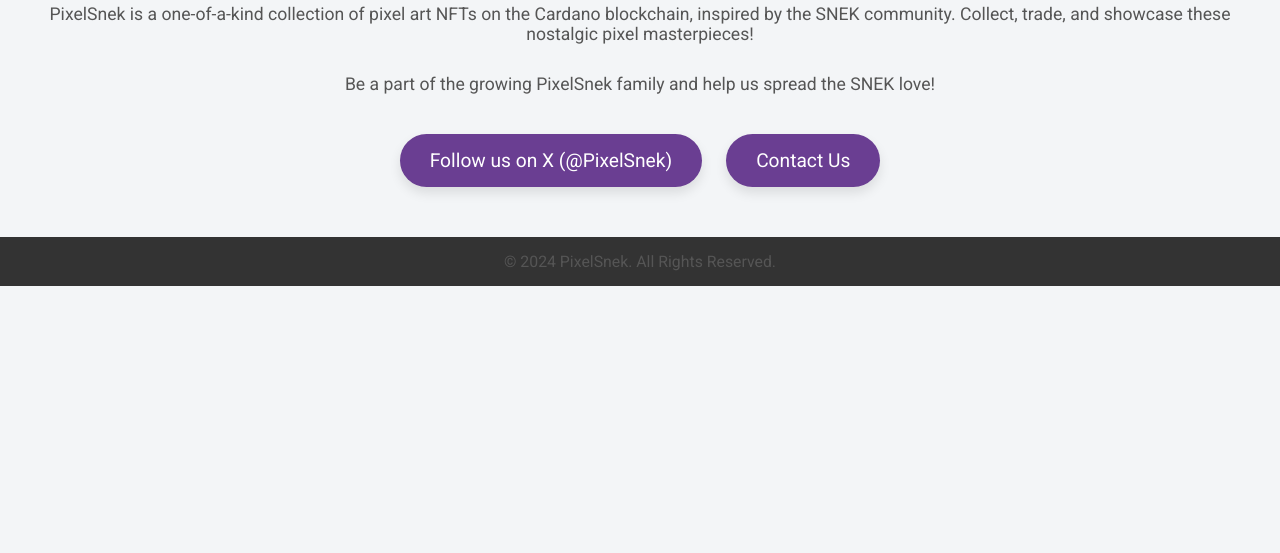
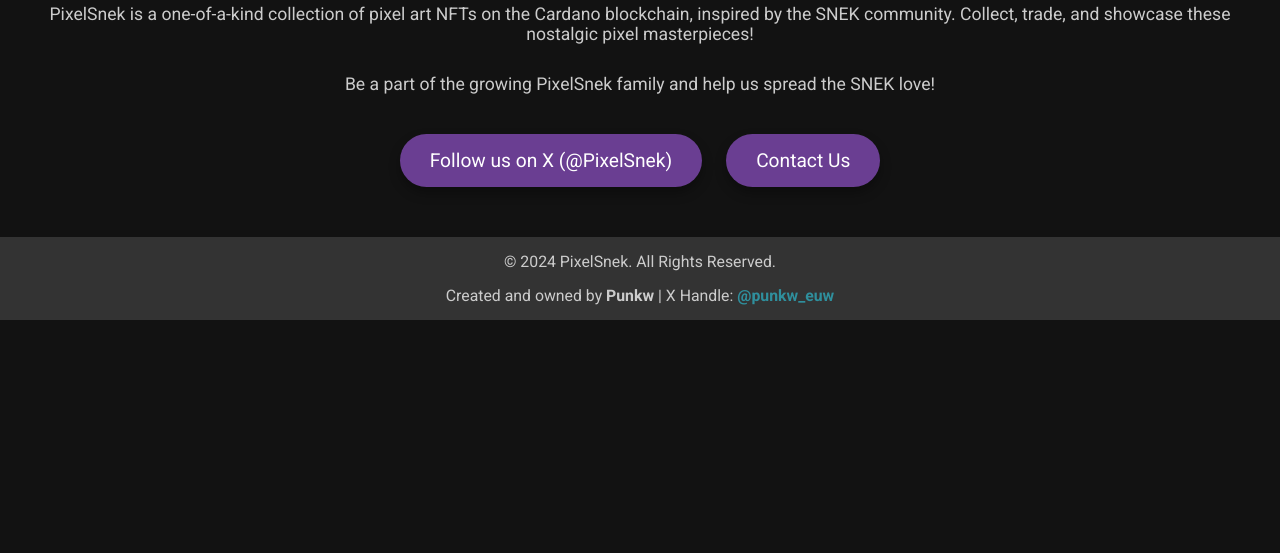
Before and after one commit to adriandrotar/pixelsnek, a plain HTML site: page index.html in a window 1280 px wide. Shown: the part 247-800 px from the top of the page. Drawn offline with Linux system fonts and the light colour scheme.

Commit message:
dark mode added

```diff
--- a/index.html
+++ b/index.html
@@ -12,8 +12,8 @@
             font-family: 'Roboto', sans-serif;
             margin: 0;
             padding: 0;
-            background-color: #f3f5f7;
-            color: #333;
+            background-color: #121212; /* Dark Background */
+            color: #e0e0e0; /* Light text color */
             text-align: center;
         }
         header {
@@ -38,7 +38,7 @@
         p {
             font-size: 1.1em;
             margin-bottom: 30px;
-            color: #555;
+            color: #ccc;
         }
         .link-button {
             display: inline-block;
@@ -49,7 +49,7 @@
             text-decoration: none;
             border-radius: 30px;
             font-size: 1.2em;
-            box-shadow: 0 6px 12px rgba(0, 0, 0, 0.1);
+            box-shadow: 0 6px 12px rgba(0, 0, 0, 0.3);
             transition: background-color 0.3s ease, transform 0.2s ease;
         }
         .link-button:hover {
@@ -64,6 +64,19 @@
         }
         footer p {
             margin: 0;
+        }
+        .creator-info {
+            font-size: 1em;
+            margin-top: 15px;
+            color: #bbb;
+        }
+        .creator-info a {
+            color: #2f8f9d; /* Turquoise Blue */
+            text-decoration: none;
+            font-weight: bold;
+        }
+        .creator-info a:hover {
+            color: #6a3e92; /* Purple */
         }
         @media (max-width: 768px) {
             header h1 {
@@ -96,6 +109,9 @@
     </div>
     <footer>
         <p>&copy; 2024 PixelSnek. All Rights Reserved.</p>
+        <div class="creator-info">
+            <p>Created and owned by <strong>Punkw</strong> | X Handle: <a href="https://twitter.com/punkw_euw" target="_blank">@punkw_euw</a></p>
+        </div>
     </footer>
 </body>
 </html>
```
